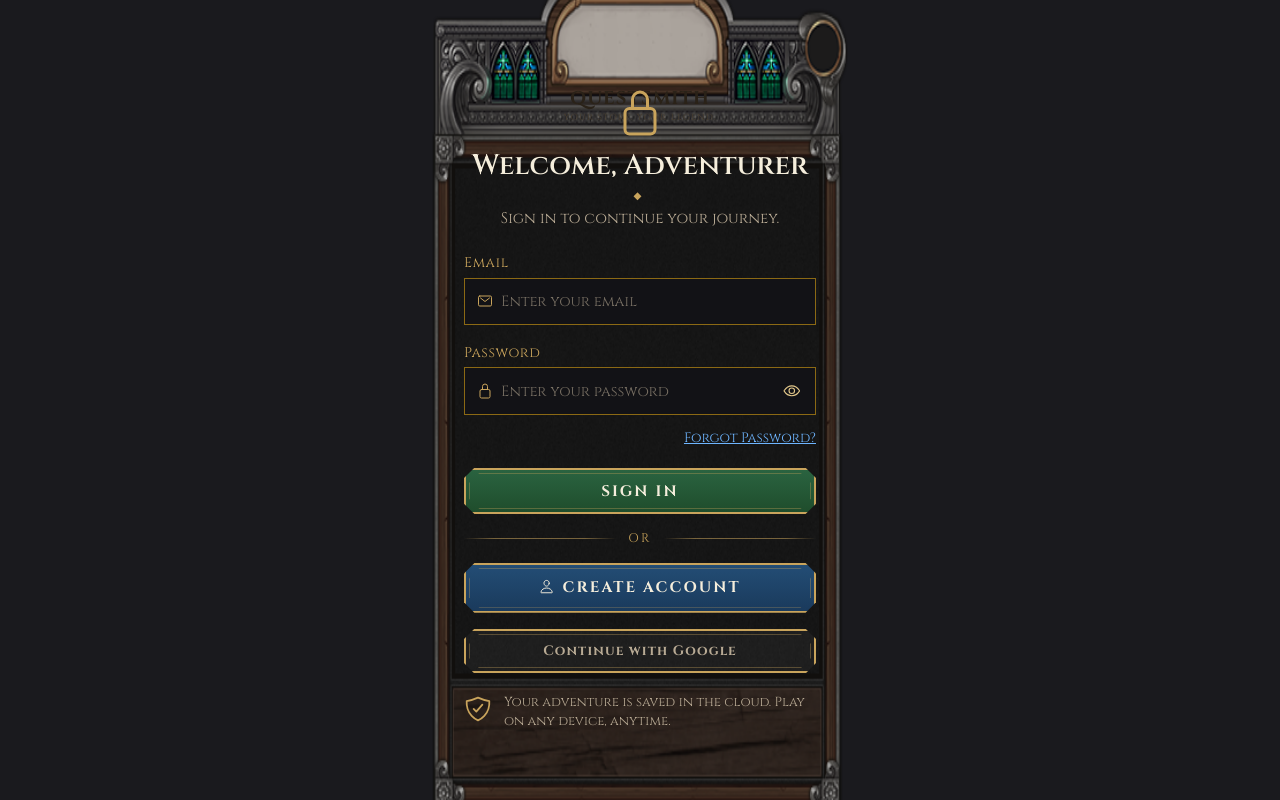
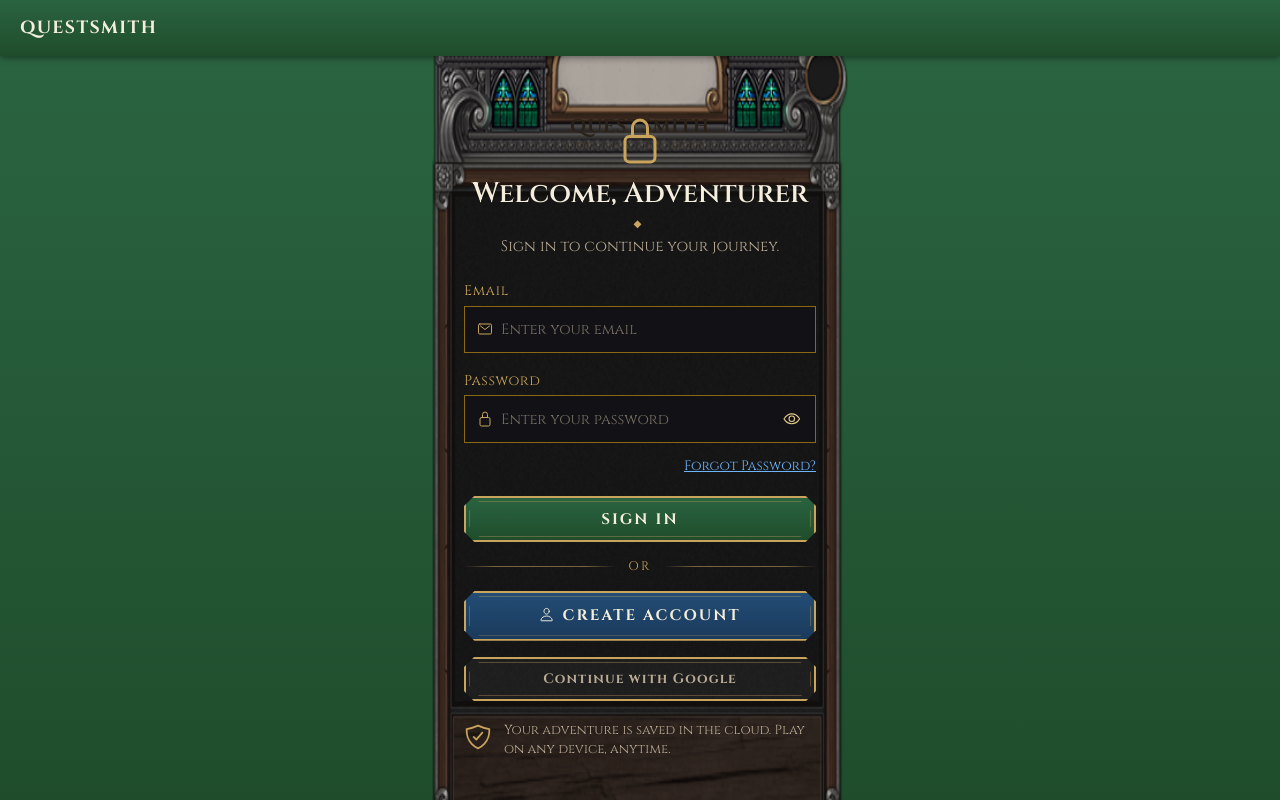
Before and after one commit to treyeckels/questsmith, a React (Vite) app: page /login in a window 1280 px wide. Built offline with nearby package versions, Linux system fonts and the light colour scheme; no server answers; what @capacitor/core would draw is missing.

Commit message:
fix: restore login header and match page background to sign-in button
Bring back the Ionic app header on the auth screen and apply the primary green gradient to the toolbar and page background.

```diff
--- a/src/features/auth/AuthPage.css
+++ b/src/features/auth/AuthPage.css
@@ -1,15 +1,26 @@
-.auth-page ion-header,
-.auth-page ion-toolbar {
-    display: none !important;
+.auth-page {
+    --ion-background-color: var(--qs-green);
+}
+
+.auth-page__header ion-toolbar {
+    --background: var(--qs-auth-bg);
+    --color: var(--qs-text);
+    --border-color: var(--qs-gold);
+}
+
+.auth-page__header ion-title {
+    font-family: var(--qs-font-display);
+    font-size: 1.1rem;
+    font-weight: 700;
+    letter-spacing: 0.08em;
+    text-transform: uppercase;
 }
 
 .auth-page__content {
-    --background: var(--qs-bg-charcoal);
-    --padding-top: 0;
+    --background: var(--qs-auth-bg);
     --padding-bottom: 1rem;
     --padding-start: 0.75rem;
     --padding-end: 0.75rem;
-    --offset-top: 0;
 }
 
 .auth-page__content::part(scroll) {
--- a/src/features/auth/AuthPage.tsx
+++ b/src/features/auth/AuthPage.tsx
@@ -1,4 +1,13 @@
-import { IonContent, IonIcon, IonInput, IonPage, IonText } from '@ionic/react';
+import {
+    IonContent,
+    IonHeader,
+    IonIcon,
+    IonInput,
+    IonPage,
+    IonText,
+    IonTitle,
+    IonToolbar,
+} from '@ionic/react';
 import {
     eyeOffOutline,
     eyeOutline,
@@ -168,7 +177,12 @@ const AuthPage: React.FC = () => {
 
     return (
         <IonPage className="auth-page">
-            <IonContent fullscreen className="auth-page__content">
+            <IonHeader className="auth-page__header">
+                <IonToolbar>
+                    <IonTitle>QuestSmith</IonTitle>
+                </IonToolbar>
+            </IonHeader>
+            <IonContent className="auth-page__content">
                 <FantasyFrame>
                     <section className="auth-hero">
                         <IonIcon
--- a/src/shared/styles/fantasy-theme.css
+++ b/src/shared/styles/fantasy-theme.css
@@ -6,6 +6,7 @@
     --qs-bronze: #8b6914;
     --qs-green: #1f4d2c;
     --qs-green-light: #2a6340;
+    --qs-auth-bg: linear-gradient(180deg, var(--qs-green-light) 0%, var(--qs-green) 100%);
     --qs-blue: #1a3a5c;
     --qs-blue-light: #234d75;
     --qs-text: #f5eedc;
```
